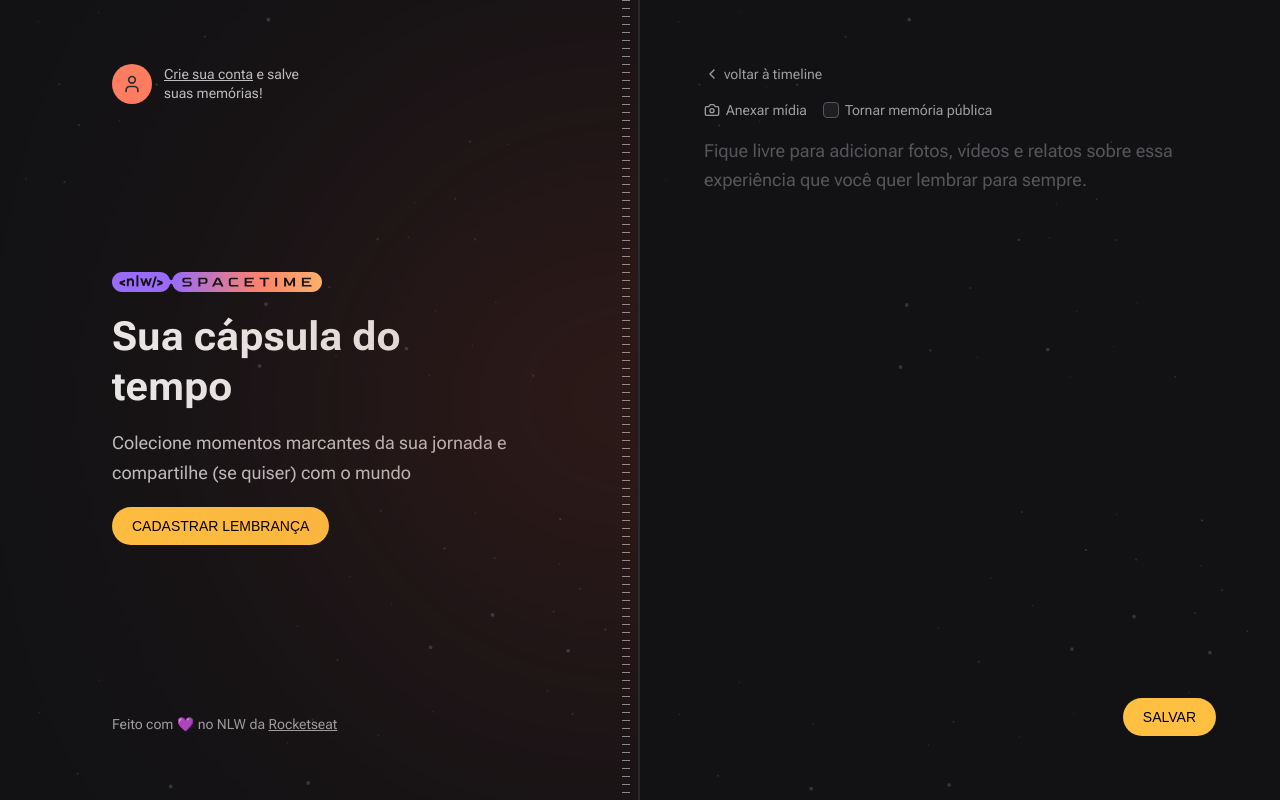
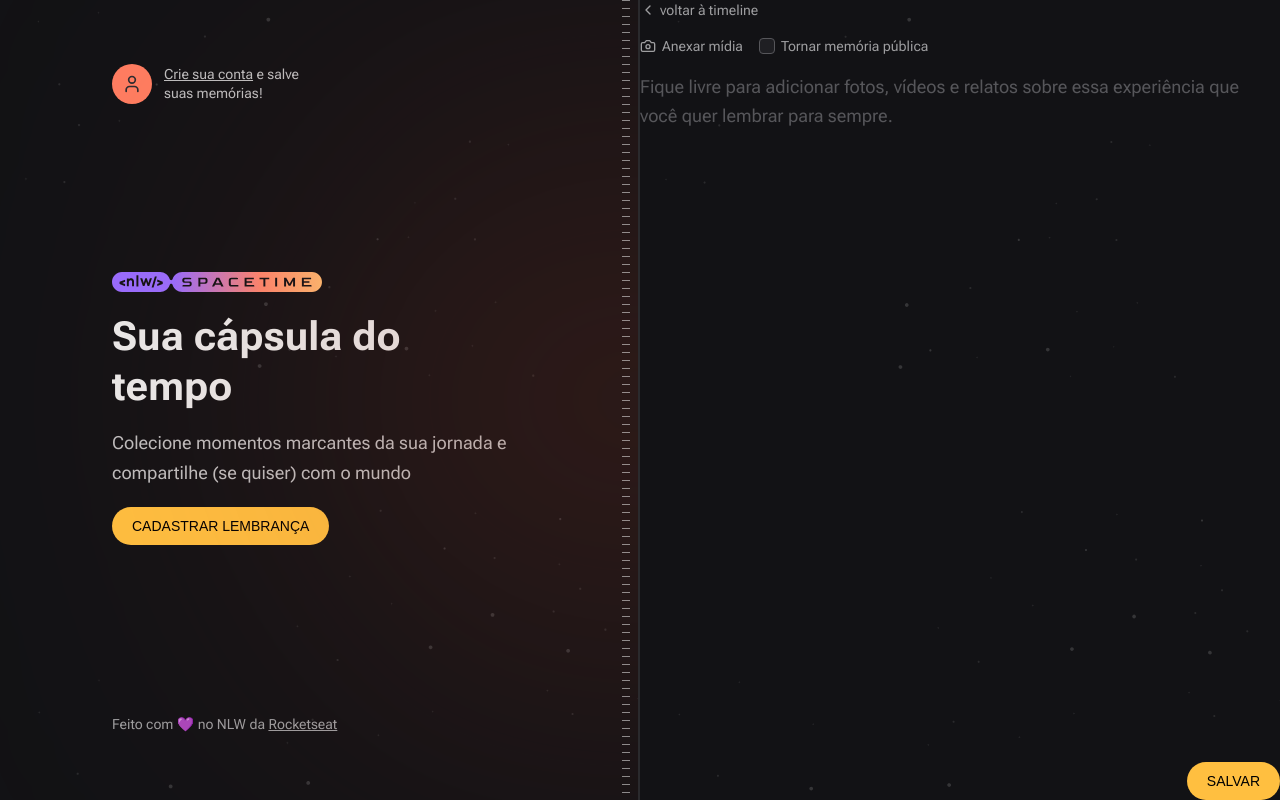
Before and after one commit to lluisgustavo/capsuladotempo, a Next.js app in the folder web/: page /memories/new in a window 1280 px wide. Built offline with nearby package versions, Linux system fonts and the light colour scheme; no server answers; a web font is replaced by a local one.

Commit message:
fix: remove layout padding

```diff
--- a/web/src/app/layout.tsx
+++ b/web/src/app/layout.tsx
@@ -42,7 +42,7 @@ export default function RootLayout({ children }: { children: ReactNode }) {
             <Hero />
             <Copyright />
           </div>
-          <div className="flex flex-col bg-[url(../assets/bg-stars.svg)] bg-cover p-16">
+          <div className="flex flex-col bg-[url(../assets/bg-stars.svg)] bg-cover">
             {children}
           </div>
         </main>
```
